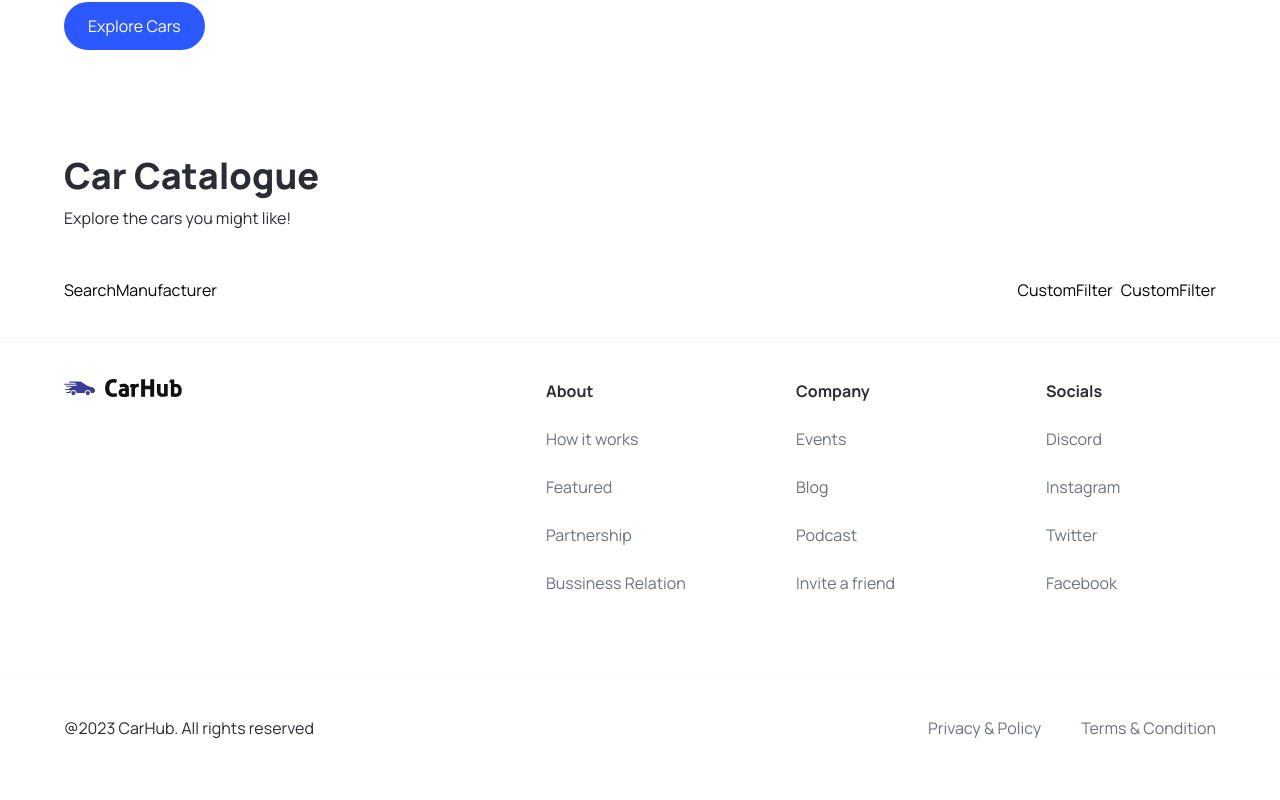
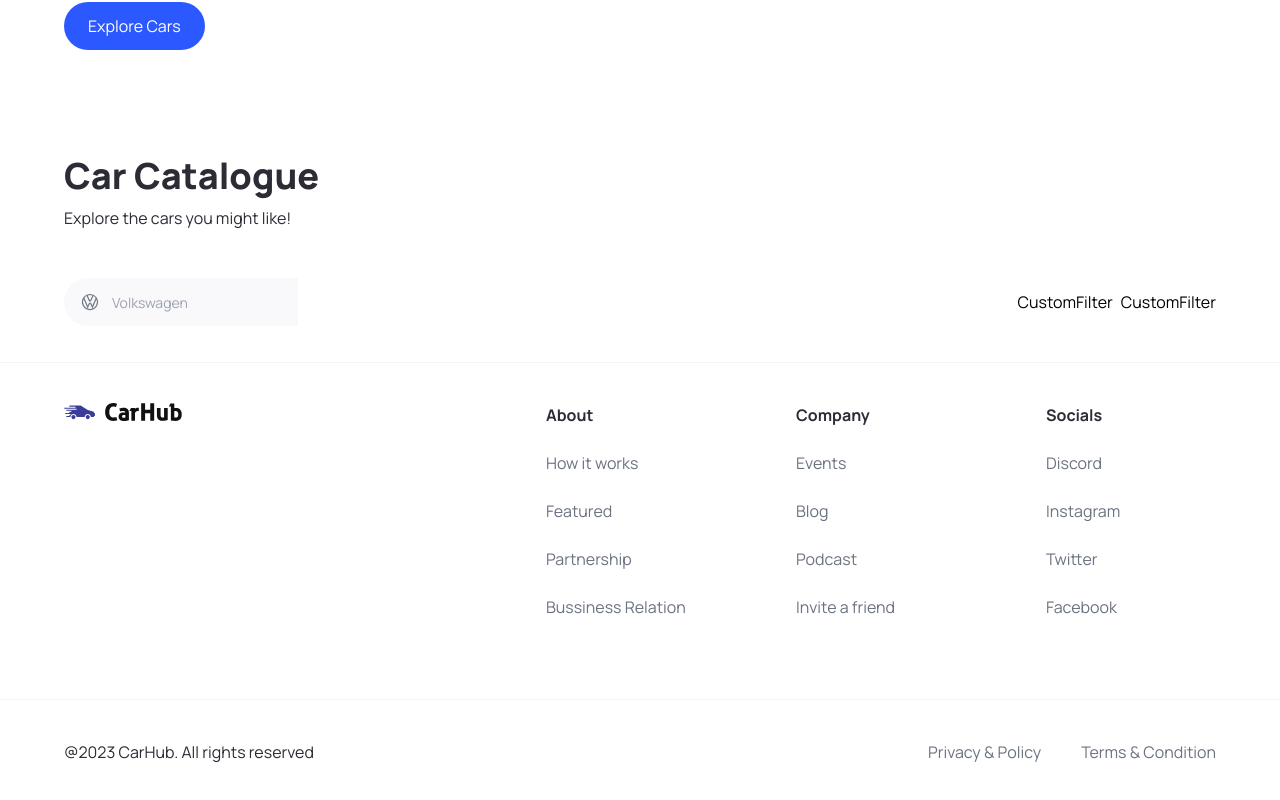
Before and after one commit to shivs2000/nextjs-13-ts-jsm-carsRenting, a Next.js app: page / in a window 1280 px wide. Shown: the part 708-1508 px from the top of the page. Built offline with nearby package versions, Linux system fonts and the light colour scheme.

Commit message:
completed half search of searchmanufacturer

```diff
--- a/Components/SearchManufacturer.tsx
+++ b/Components/SearchManufacturer.tsx
@@ -1,11 +1,100 @@
+"use client";
+
 import { SearchManufacturerProps } from "@/types";
+
+import { Combobox, Transition } from "@headlessui/react";
 import React from "react";
+import Image from "next/image";
+import { manufacturers } from "@/Constants";
 
+import { useState, Fragment } from "react";
 const SearchManufacturer = ({
   manufacturer,
   setManufacturer,
 }: SearchManufacturerProps) => {
-  return <div>SearchManufacturer</div>;
+  const [query, setQuery] = useState("");
+
+  const filteredManufacturers =
+    query === ""
+      ? manufacturers
+      : manufacturers.filter((item) =>
+          item
+            .toLowerCase()
+            .replace(/\s+/g, "")
+            .includes(query.toLowerCase().replace(/\s+/g, ""))
+        );
+  return (
+    <div className="serach-manufacturer">
+      <Combobox value={manufacturer} onChange={setManufacturer}>
+        <div className="relative w-full">
+          <Combobox.Button className="absolute top-[14px]">
+            <Image
+              src="/car-logo.svg"
+              width={20}
+              height={20}
+              className="ml-4"
+              alt="car-logo"
+            />
+          </Combobox.Button>
+          <Combobox.Input
+            className="search-manufacturer__input"
+            placeholder="Volkswagen"
+            displayValue={(manufacturer: string) => manufacturer}
+            onChange={(e) => setQuery(e.target.value)}
+          />
+          <Transition
+            as={Fragment}
+            leave="transition ease-in duration-100"
+            leaveFrom="opacity-100"
+            leaveTo="opacity-0"
+            afterLeave={() => setQuery("")}
+          >
+            <Combobox.Options>
+              {filteredManufacturers.length === 0 && query !== "" ? (
+                <Combobox.Option
+                  value={query}
+                  className="search-manufacturer__option"
+                >
+                  Nothing Found...
+                </Combobox.Option>
+              ) : (
+                filteredManufacturers.map((item) => (
+                  <Combobox.Option
+                    key={item}
+                    className={({ active }) =>
+                      `relative search-manufacturer__option ${
+                        active ? "bg-primary-blue text-white" : "text-gray-900"
+                      }`
+                    }
+                    value={item}
+                  >
+                    {({ selected, active }) => (
+                      <>
+                        <span
+                          className={`block truncate ${
+                            selected ? "font-medium" : "font-normal"
+                          }`}
+                        >
+                          {item}
+                        </span>
+                        {selected ? (
+                          <span
+                            className={`absolute inset-y-0 left-0 flex items-center pl-3 ${
+                              active ? "text-white" : "text-teal-600"
+                            }`}
+                          ></span>
+                        ) : null}
+                      </>
+                    )}
+                  </Combobox.Option>
+                ))
+              )}
+            </Combobox.Options>
+          </Transition>
+        </div>
+      </Combobox>
+    </div>
+  );
 };
 
 export default SearchManufacturer;
```
